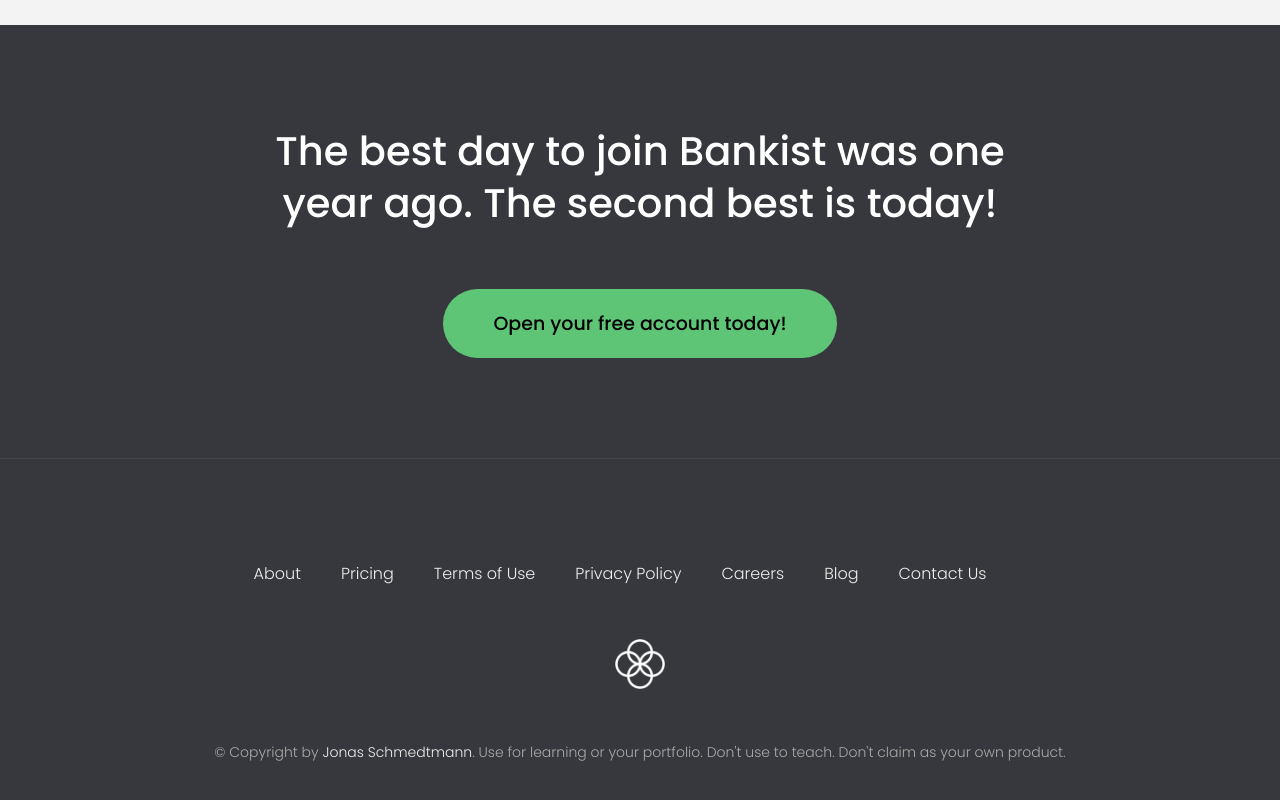
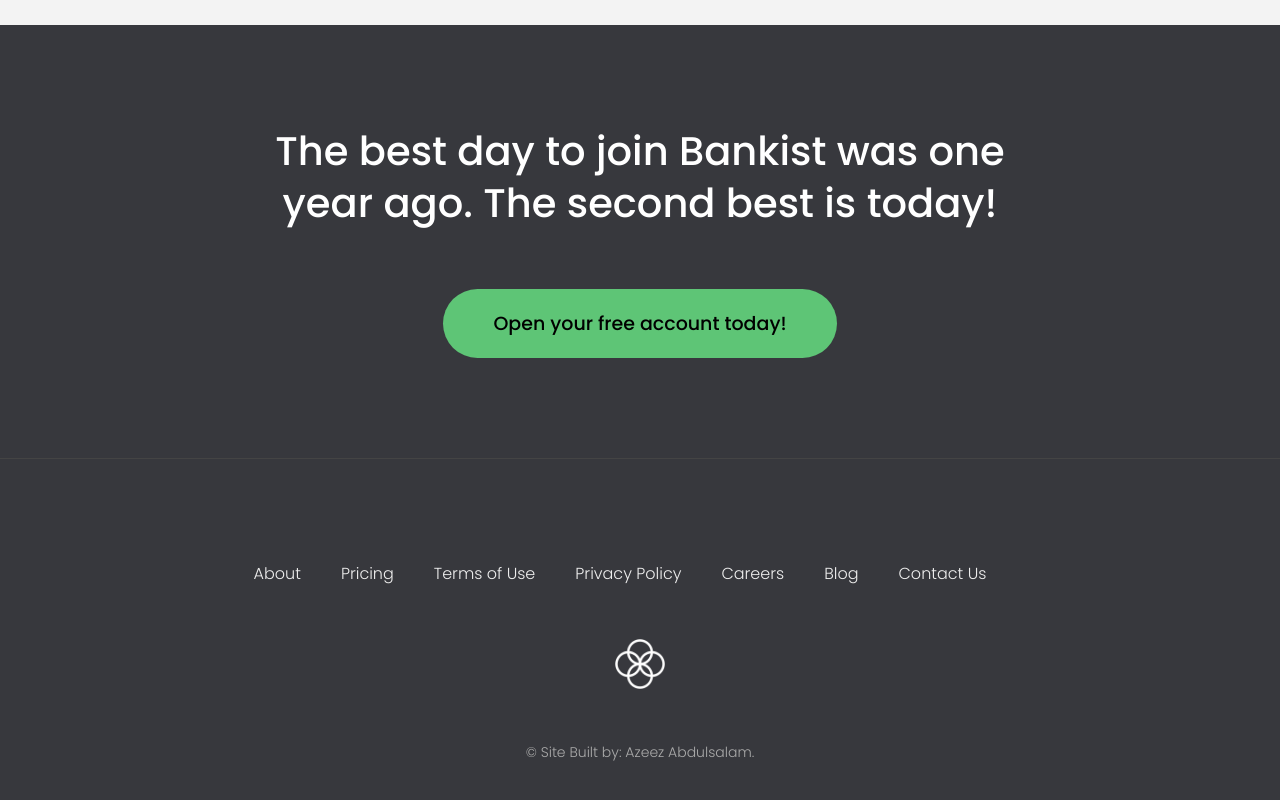
Before and after one commit to hayzedDev/Bankist-web-app, a website: page index.html in a window 1280 px wide. Shown: the part 4171-4971 px from the top of the page. Drawn offline with Linux system fonts and the light colour scheme.

Commit message:
Changed the footer

```diff
--- a/index.html
+++ b/index.html
@@ -321,16 +321,7 @@
         </li>
       </ul>
       <img src="img/icon.png" alt="Logo" class="footer__logo" />
-      <p class="footer__copyright">
-        &copy; Copyright by
-        <a
-          class="footer__link twitter-link"
-          target="_blank"
-          href="https://twitter.com/jonasschmedtman"
-          >Jonas Schmedtmann</a
-        >. Use for learning or your portfolio. Don't use to teach. Don't claim
-        as your own product.
-      </p>
+      <p class="footer__copyright">&copy; Site Built by: Azeez Abdulsalam.</p>
     </footer>
 
     <div class="modal hidden">
```
Also changed, not shown: 2 other files.
